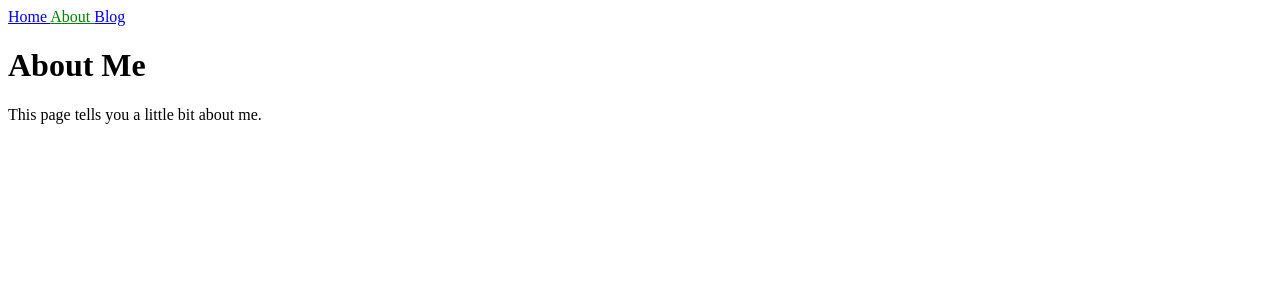
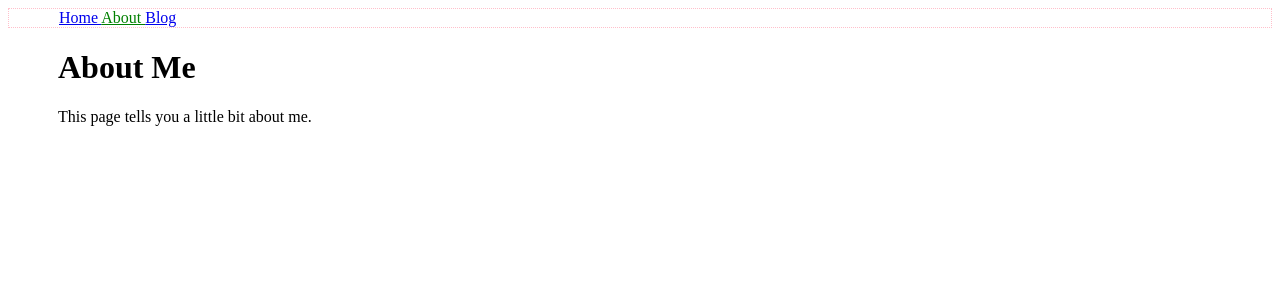
Before and after one commit to laithp/laithp.github.io, a Jekyll site: the page built from about.md, in a window 1280 px wide. Shown: the top 300 px of the page. Built offline with Jekyll 4.4.1, drawn with Linux system fonts in a browser that asks for light colours; our own code applies the rules of GitHub Pages for plain Markdown files.

Commit message:
first set of style changes 9/17

```diff
--- a/_layouts/default.html
+++ b/_layouts/default.html
@@ -7,6 +7,9 @@
   </head>
   <body>
     {% include navigation.html %}
-    {{ content }}
+    <div class="content">
+      {{ content }}
+    </div>
+
   </body>
 </html>
--- a/_sass/main.scss
+++ b/_sass/main.scss
@@ -1,3 +1,24 @@
+/*-----
+setup general site styling
+-----*/
+*{
+  //padding: 0;
+  //margin: 0;
+}
+
+nav {
+  padding-left: 50px;
+  border: 1px dotted pink;
+}
+
+div.content {
+  margin-left: 50px
+}
+h1, p {
+ // margin-left: 50px;
+}
+
+
 .current {
     color: green;
   }
--- a/blog.html
+++ b/blog.html
@@ -7,6 +7,7 @@ title: Blog
   {% for post in site.posts %}
     <li>
       <h2><a href="{{ post.url }}">{{ post.title }}</a></h2>
+      <span>{{ post.date | date: "%-Y-%-m-%d" }}</span>
       {{ post.excerpt }}
     </li>
   {% endfor %}
```
